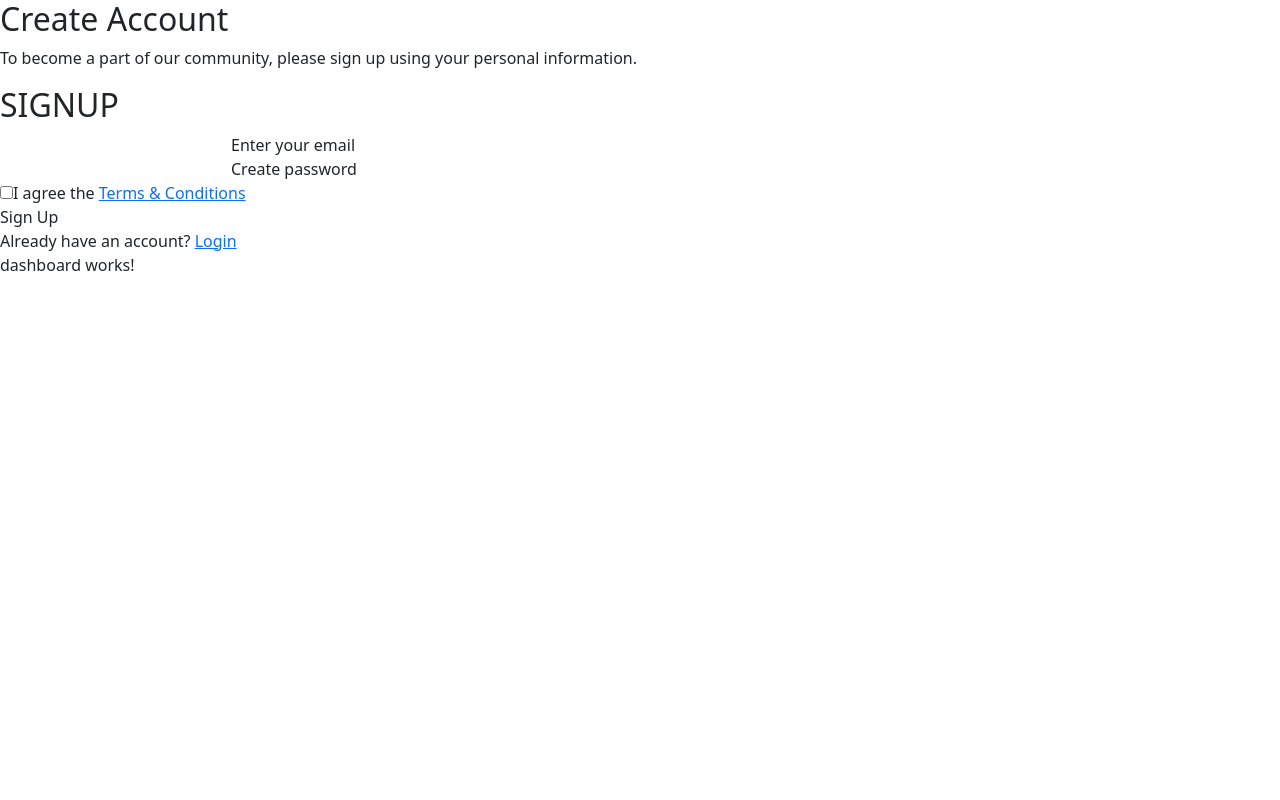
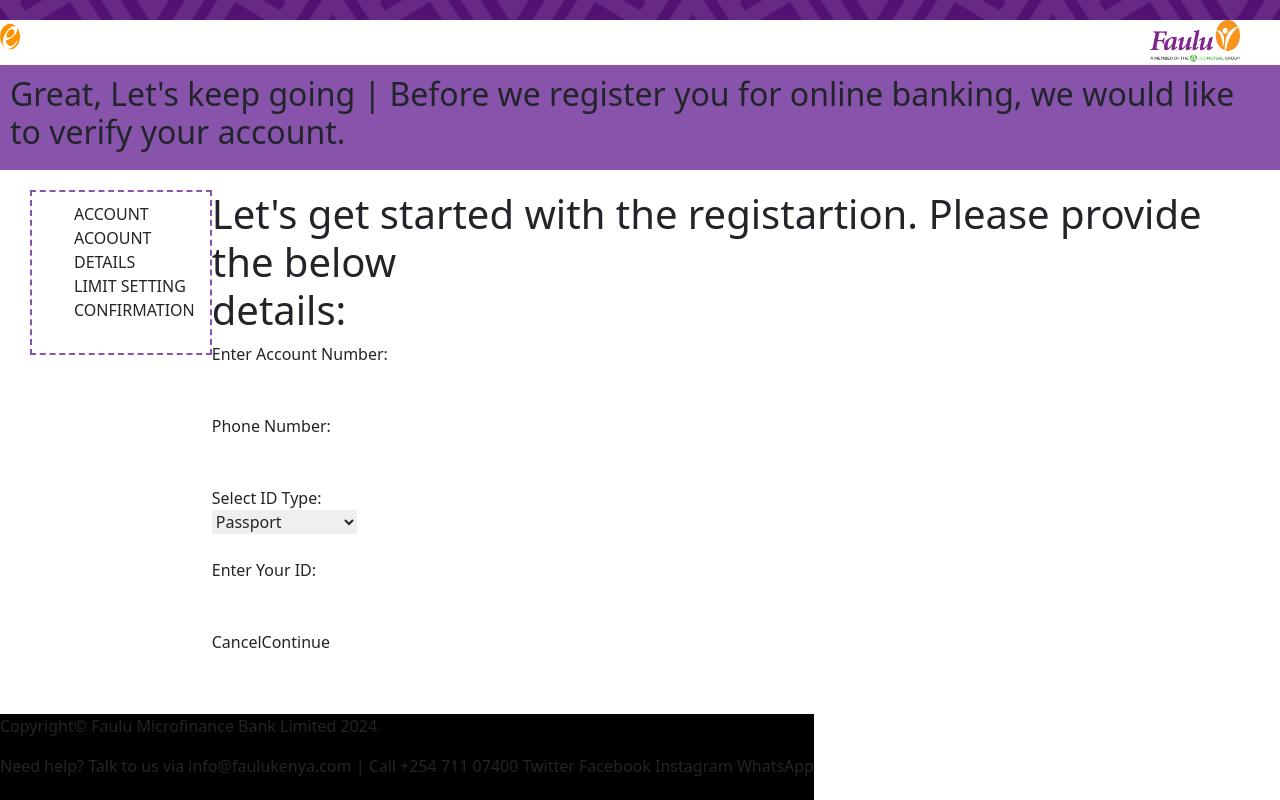
Before and after one commit to Grace-Eileen7/faulu-bank, an Angular app: page /dashboard in a window 1280 px wide. Built offline with nearby package versions, Linux system fonts and the light colour scheme.

Commit message:
updated login and terms

```diff
--- a/src/app/components/dashboard/dashboard.component.css
+++ b/src/app/components/dashboard/dashboard.component.css
@@ -0,0 +1,60 @@
+.nav_bar{
+    background-image: url(../../../assets/Images/Header\ 1.png);
+    height: 20px;
+    width: 100%;
+}
+.logos-container {
+    position: relative;
+    margin-bottom: 25px;
+    height: 20px;
+}
+
+.left-logo {
+    position: absolute;
+    top: 0;
+    left: 0;
+}
+
+.right-logo {
+    position: absolute;
+    top: 0;
+    right: 0;
+    margin-right: 40px;
+}
+
+.left-logo,
+.right-logo {
+    width: 90px; /* Adjust the width as needed */
+    height: auto; /* Maintain aspect ratio */
+}
+
+.headers {
+    background-color: rgba(107, 41, 151, 0.8);
+    padding: 10px;
+    margin-bottom: 20px;
+}
+
+.Main-container {
+    display: flex;
+    margin-right: 30px;
+    margin-left: 30px;
+    margin-bottom: 60px;
+    margin-top: 0px;
+    justify-content: space-between;
+}
+
+.left-box {
+    border-width: 2px ;
+    border-style: dashed;
+    border-color: rgba(107, 41, 151, 0.8);
+    margin-bottom: 20px;
+    padding: 10px 10px 15px;
+    height: fit-content;
+    width: 204px;
+}
+
+.bottom{
+    background-color: black;
+    justify-content: space-between;
+    position: fixed;
+}
--- a/src/app/components/dashboard/dashboard.component.html
+++ b/src/app/components/dashboard/dashboard.component.html
@@ -1,31 +1,57 @@
-<div class="form-box signup">
-    <div class="form-details">
-        <h2>Create Account</h2>
-        <p>To become a part of our community, please sign up using your personal information.</p>
-    </div>
-    <div class="form-content">
-        <h2>SIGNUP</h2>
-        <form action="#">
-            <div class="input-field">
-                <input type="text" required>
-                <label>Enter your email</label>
-            </div>
-            <div class="input-field">
-                <input type="password" required>
-                <label>Create password</label>
-            </div>
-            <div class="policy-text">
-                <input type="checkbox" id="policy">
-                <label for="policy">
-                    I agree the
-                    <a href="#" class="option">Terms & Conditions</a>
-                </label>
-            </div>
-            <button type="submit">Sign Up</button>
-        </form>
-        <div class="bottom-link">
-            Already have an account?
-            <a href="#" id="login-link">Login</a>
+<div class="nav_bar">
+</div>
+<div class="logos-container">
+    <img src="../../../assets/Images/ebanking 1.png" alt="Left Logo" class="left-logo">
+    <img src="../../../assets/Images/Vector.png" alt="Right Logo" class="right-logo">
+</div>
+
+
+<div class="headers">
+    <h2>Great, Let's keep going | Before we register you for online banking, we would like to verify your account.</h2>
+</div>
+<div class=" Main-container">
+<div class="left-box">
+    <ol start ="01">
+        <li>ACCOUNT</li>
+        <lI>ACOOUNT DETAILS</lI>
+        <li>LIMIT SETTING</li>
+        <li>CONFIRMATION</li>
+    </ol>
+</div>
+<div class="right-box">
+    <h1>Let's get started with the registartion. Please provide the below <br> details: </h1>
+    <form action="/submit_registration" method="post">
+        <label for="acct_number">Enter Account Number:</label><br>
+        <input type="text" id="acct_number" name="acct_number" required><br><br>
+
+        <label for="phone_number">Phone Number:</label><br>
+        <input type="tel" id="phone_number" name="phone_number" required><br><br>
+
+        <label for="id_type">Select ID Type:</label><br>
+        <select id="id_type" name="id_type" required>
+          <option value="passport">Passport</option>
+          <option value="driver_license">Driver's License</option>
+          <option value="national_id">National ID Card</option>
+        </select><br><br>
+
+        <label for="id_number">Enter Your ID:</label><br>
+        <input type="text" id="id_number" name="id_number" required><br><br>
+
+        <button type="button" onclick="cancel()">Cancel</button>
+        <button type="submit">Continue</button>
+      </form>
+</div>
+</div>
+<div class="bottom">
+    <footer>
+        <div class="row">
+            <p>Copyright© Faulu Microfinance Bank Limited 2024</p>
         </div>
-    </div><p>dashboard works!</p>
+        <div class="row">
+            <p>Need help? Talk to us via info&#64;faulukenya.com | Call +254 711 07400 Twitter Facebook Instagram WhatsApp</p>
+        </div>
+        <div class="row">
+            <p><a href="#">Security | Privacy policy | Terms & Conditions</a>.</p>
+        </div>
+    </footer>
 </div>
--- a/src/app/components/layout/layout.component.html
+++ b/src/app/components/layout/layout.component.html
@@ -4,44 +4,45 @@
     <img src="../../../assets/Images/ebanking 1.png" alt="Left Logo" class="left-logo">
     <img src="../../../assets/Images/Vector.png" alt="Right Logo" class="right-logo">
 </div>
+<div class="banner">
+    <p><a href="url">Activate Account|</a>Register for online Banking</p>
+</div>
+
+<div class="card">
+
+    <div class="section-1">
+     <h2>All you need is the following:</h2>
+     <p>A mobile number that is already registered with<br>the bank.
+        You will need this to receive <br> temporary password.</p>
+        <div class="&">
+            <p>AND</p>
+        </div>
+        <div class="right-2logo">
+            <p>ID/Passport Number, email address and an active<br>Faulu
+                Bank Account.</p>
+        </div>
+    </div>
+
+    <div class="section-2">
+        <h2>Missing some information?</h2>
+        <p>if you do not have all of the required information,
+            please visit any of our branches.</p>
+    </div>
+
+    <div class="section-3">
+        <h2>Terms & Conditions</h2>
+        <p><input type="checkbox"> I have read and understood the
+            Terms & Conditions and agree to abide by them.</p>
+    </div>
+</div>
+
+<div class="button-container">
+    <button type="submit" class="cancel-btn">CANCEL</button>
+    <button type="submit" class="accept-btn">ACCEPT</button>
+</div>
 
 
-<div class="headers">
-    <h2>Great, Let's keep going | Before we register you for online banking, we would like to verify your account.</h2>
-</div>
-<div class=" Main-container">
-<div class="left-box">
-    <ol start ="01">
-        <li>ACCOUNT</li>
-        <lI>ACOOUNT DETAILS</lI>
-        <li>LIMIT SETTING</li>
-        <li>CONFIRMATION</li>
-    </ol>
-</div>
-<div class="right-box">
-    <h1>Let's get started with the registartion. Please provide the below <br> details: </h1>
-    <form action="/submit_registration" method="post">
-        <label for="acct_number">Enter Account Number:</label><br>
-        <input type="text" id="acct_number" name="acct_number" required><br><br>
 
-        <label for="phone_number">Phone Number:</label><br>
-        <input type="tel" id="phone_number" name="phone_number" required><br><br>
-
-        <label for="id_type">Select ID Type:</label><br>
-        <select id="id_type" name="id_type" required>
-          <option value="passport">Passport</option>
-          <option value="driver_license">Driver's License</option>
-          <option value="national_id">National ID Card</option>
-        </select><br><br>
-
-        <label for="id_number">Enter Your ID:</label><br>
-        <input type="text" id="id_number" name="id_number" required><br><br>
-
-        <button type="button" onclick="cancel()">Cancel</button>
-        <button type="submit">Continue</button>
-      </form>
-</div>
-</div>
 <div class="bottom">
     <footer>
         <div class="row">
--- a/src/app/components/login/login.component.css
+++ b/src/app/components/login/login.component.css
@@ -10,7 +10,7 @@
   height: 100vh;
   justify-content: center;
   align-items: center;
-  background-color: blueviolet;
+  background-color: rgba(77, 13, 119, 0.8);
 
 }
 .container{
@@ -19,18 +19,18 @@
   margin-left: 40px;
 }
 .top-logo img {
-  height: 88px;
-  width: 156px;
+  height: 67px;
+  width: 126px;
   margin-left: 35px;
   background-color: #e9ecef;
   margin-left: 55px;
-  margin-bottom: 27px;
+  margin-bottom: 20px;
   border-radius: 0px 0px 10px 10px;
-
+  padding: 4px;
 }
 
 .login-form {
-  background-color: rgba(107, 41, 151, 0.8);
+  background-color: rgba(77, 13, 119, 0.8);
   padding: 10px 15px;
   width: 50%;
   border-radius: 10px 10px 0px 0px;
@@ -52,7 +52,7 @@
   font-size: small;
 }
 .login-header{
-  display: flex;
+  display: block;
   align-items: center;
 }
 
@@ -64,12 +64,13 @@
   height: 60px;
   width: 180px;
   margin-left: 48px;
+  margin-top: -14px;
 }
 
 .para-2{
   display: flex;
   justify-content: space-between;
-  font-size: small;
+  font-size: 10px;
   color: #fff;
 
 }
@@ -84,30 +85,45 @@
   background-color: #dee2e6a6;
   width: 50%;
   display: flex;
-  justify-content: space-between;
-  border-radius: 0px 0px 10px 10px;
+  gap: 50px;
+  border-radius: 0px 0px 8px 8px;
   padding: 10px 15px 10px 15px;
 }
 
 .register-btn{
-  font-size: small;
+  font-size: x-small;
+  font-weight: 400;
+}
+
+.open-btn{
+  font-size: x-small;
+  font-weight: 400;
+}
+
+.register-btn p {
+  margin-bottom: 3px;
+}
+
+.open-btn p{
+  margin-bottom: 3px;
 }
 
 .section2-login {
-  margin-top: 50px;
+  margin-top: 15px;
   background-color: #dee2e6a6;
   width: 50%;
+  border-radius: 8px;
+  padding: 13px;
   display: flex;
-  border-radius: 10px;
-  padding: 10px 25px;
+  justify-content: space-between;
+  height: 65px;
 }
 
 .register-paragraph{
-  font-size: smaller;
+  font-size: x-small;
 }
-.open-btn{
-  font-size: small;
-}
+
+
 /* Targeting the primary login button */
 .btn.btn-primary {
   background-color: #f38f18;
@@ -115,7 +131,7 @@
   width: 100%;
   height: 100%;
   font-size: smaller;
-  font-weight: bold;
+  font-weight: 500;
   padding: 9px;
   margin-top: 13px;
   margin-bottom: 10px;
@@ -125,9 +141,9 @@
 .btn.btn-primary1 {
   background-color: #f38f18;
   color: white; /* Adding white text color for better visibility */
-  width: 100px;
+  width: 80px;
   font-size: smaller;
-  font-weight: bold;
+  font-weight: 500;
   padding: 5px;
 }
 
@@ -135,9 +151,9 @@
 .btn.btn-primary2 {
   background-color: #f38f18;
   color: white; /* Adding white text color for better visibility */
-  width: 100px;
+  width: 80px;
   font-size: smaller;
-  font-weight: bold;
+  font-weight: 500;
   padding: 5px;
 }
 
@@ -145,6 +161,9 @@
 .btn.btn-primary3 {
   background-color: #f38f18;
   color: white; /* Adding white text color for better visibility */
-  font-weight: bold;
-  font-size: small;
+  font-weight: 500;
+  font-size: smaller;
+  width: 85px;
+  height: 40px;
+  padding: 6px 19px;
 }
--- a/src/app/components/login/login.component.html
+++ b/src/app/components/login/login.component.html
@@ -19,7 +19,7 @@
                 <input type="password" placeholder="Password" required>
                 </div>
                 <div>
-                <button type="button" class="btn btn-primary" (click)="validateLoginForm()">LOGIN</button>
+                <button type="submit" class="btn btn-primary">LOGIN</button>
                 </div>
                 <div class="para-2">
                     <p>Security Tips </p>
@@ -31,7 +31,7 @@
         </div>
         <div class="section-login">
             <div class="register-btn">
-                <p>Not registered to <br> internet Banking?.</p>
+                <p>Not registered to <br> internet Banking?</p>
                 <button type="submit" class="btn btn-primary1">REGISTER NOW</button>
             </div>
             <div class="open-btn">
@@ -42,9 +42,9 @@
         <div class="section2-login">
             <div class="register-paragraph">
                 <p>We enable you to secure your Bid bond,<br> securely and conveniently in less than 5<br>minutes!</p>
+            </div>
                 <div class="register-btn">
                     <button type="submit" class="btn btn-primary3">APPLY BID BOND</button>
-                </div>
             </div>
         </div>
     </div>
```
